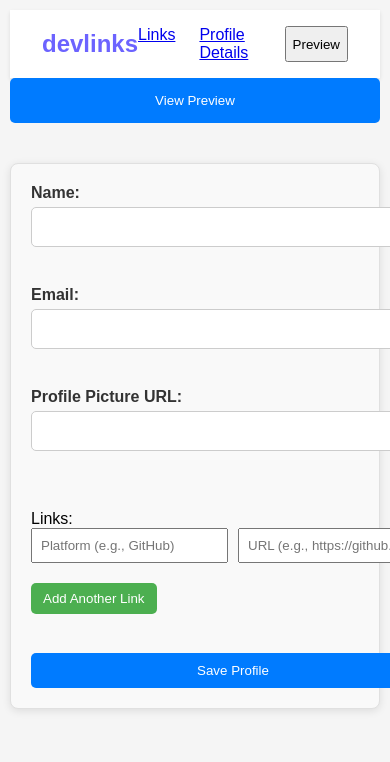
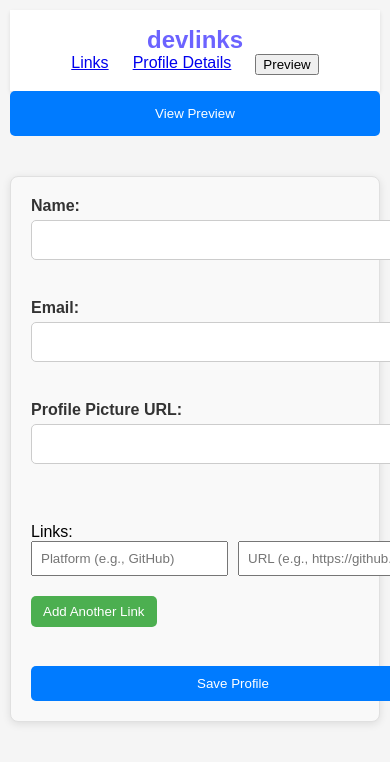
Before and after one commit to BHObserver/Link-sharing-app, a React (Create React App) app: page / in a window 390 px wide. Shown: the top 762 px of the page. Built offline with nearby package versions, Linux system fonts and the light colour scheme.

Commit message:
Update Header.scss

```diff
--- a/src/components/header/Header.scss
+++ b/src/components/header/Header.scss
@@ -5,6 +5,20 @@
     padding: 1rem 2rem;
     background-color: #ffffff;
     box-shadow: 0 2px 4px rgba(0, 0, 0, 0.1);
+
+    h1 {
+      font-size: 1.5rem;
+      margin: 0;
+    }
+
+    @media screen and (max-width: 480px) {
+      flex-direction: column;
+      text-align: center;
+
+      h1 {
+        font-size: 1.2rem;
+      }
+    }
 
     &__logo {
       font-size: 1.5rem;
```
